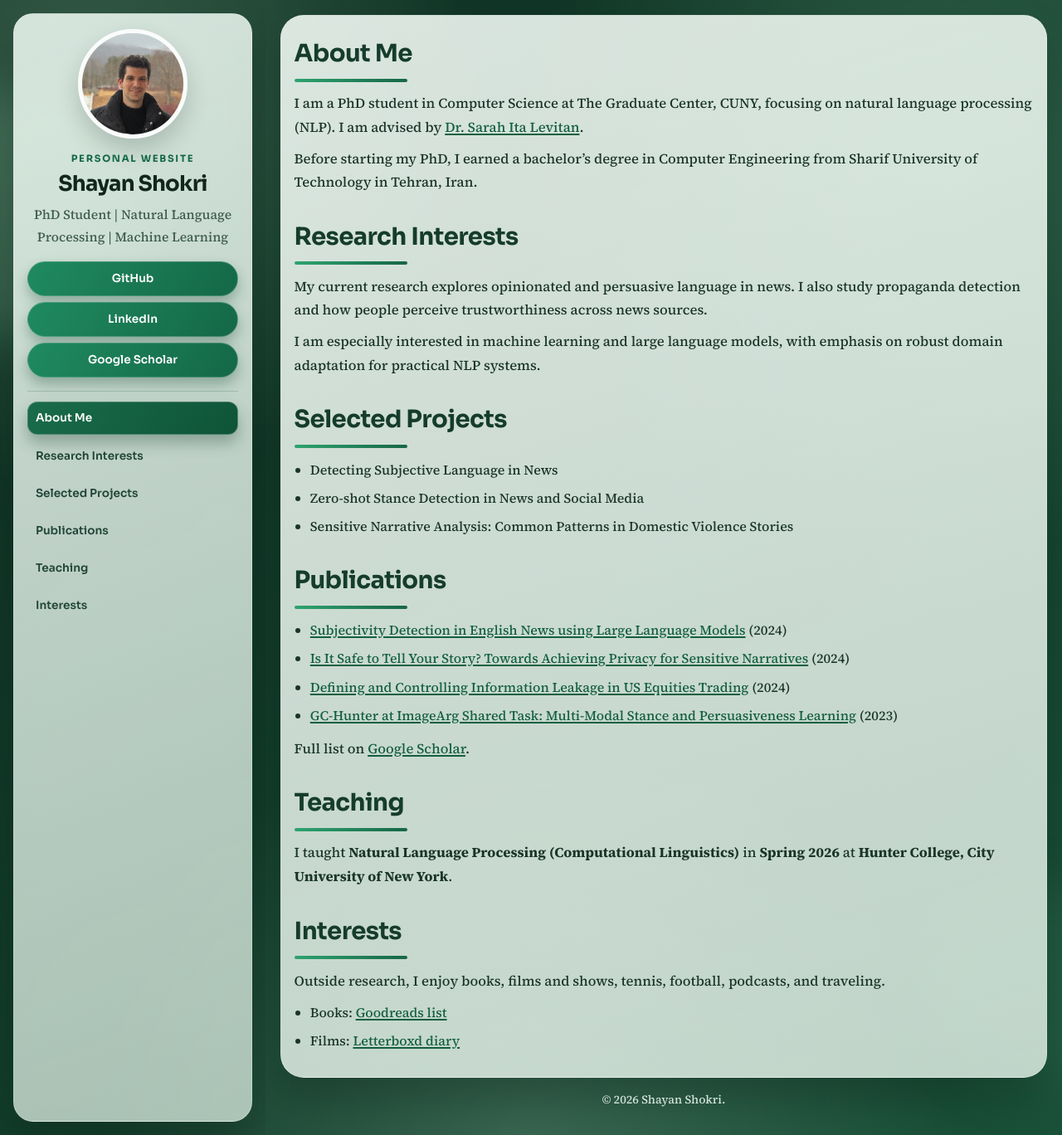
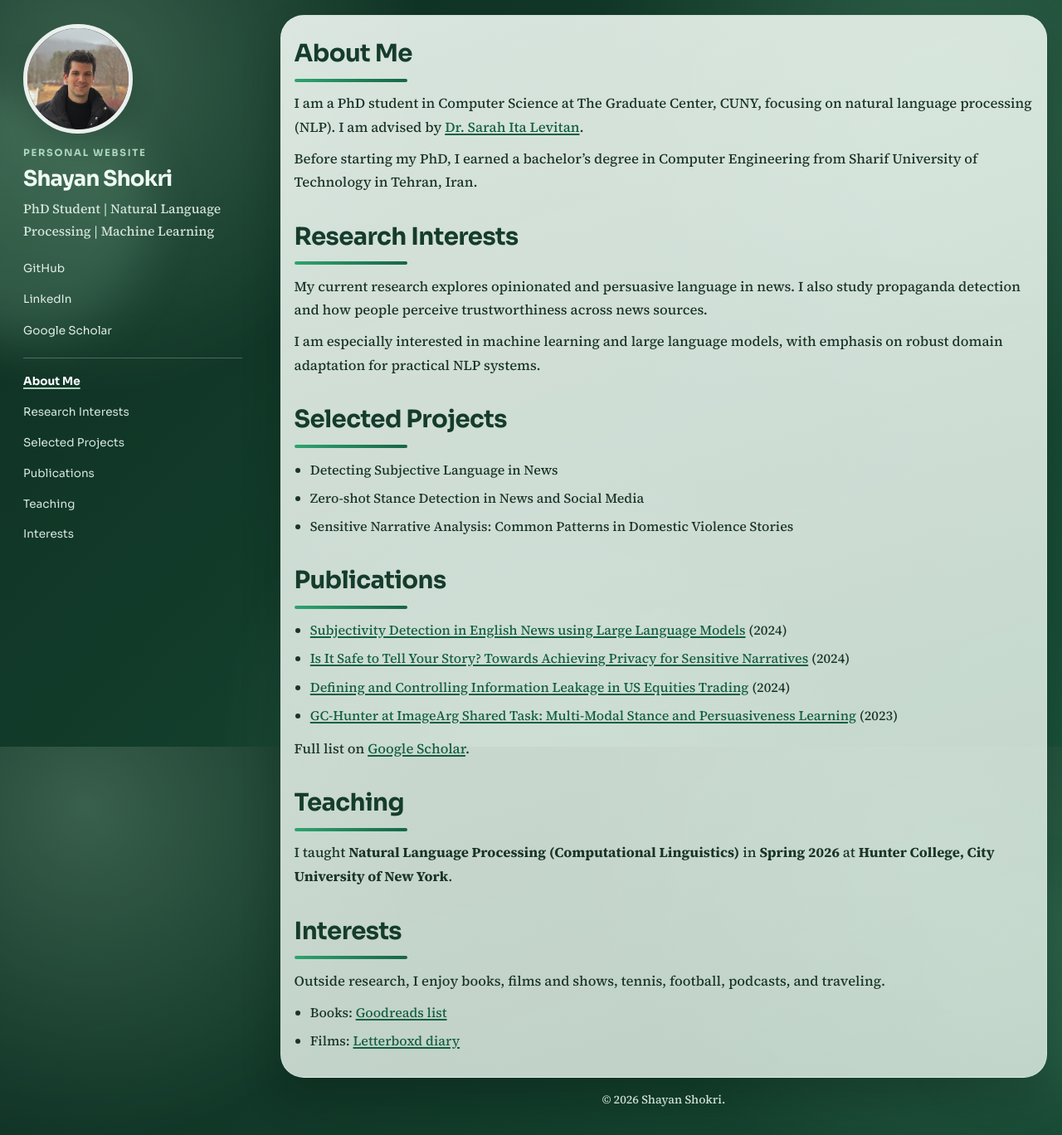
Before and after one commit to shaayaansh/shaayaansh.github.io, a Jekyll site: the page built from index.md, in a window 1280 px wide and 1368 px high. Shown: the whole window at 83% size. Built offline with Jekyll 4.4.1, drawn with Linux system fonts in a browser that asks for light colours.

Commit message:
Simplify sidebar style and fix background fill

```diff
--- a/assets/css/custom.css
+++ b/assets/css/custom.css
@@ -23,6 +23,8 @@
 body {
   margin: 0;
   padding: 0;
+  min-height: 100%;
+  background-color: var(--bg-1);
 }
 
 body {
@@ -35,6 +37,7 @@
     radial-gradient(circle at 50% 100%, rgba(189, 220, 200, 0.2) 0%, transparent 34%),
     linear-gradient(135deg, var(--bg-1), var(--bg-2) 45%, var(--bg-3));
   min-height: 100vh;
+  background-attachment: fixed;
 }
 
 .page-shell {
@@ -89,13 +92,7 @@
 }
 
 .sidebar-card {
-  border: 1px solid rgba(255, 255, 255, 0.24);
-  border-radius: var(--radius);
-  padding: 1.15rem 1rem 1.05rem;
-  background:
-    linear-gradient(160deg, rgba(236, 248, 241, 0.88), rgba(226, 243, 232, 0.72));
-  backdrop-filter: blur(10px);
-  box-shadow: var(--shadow-lg);
+  padding: 0.8rem 0.75rem 1rem;
   min-height: calc(100vh - 2rem);
 }
 
@@ -107,7 +104,7 @@
   box-shadow: var(--shadow-md);
   object-fit: cover;
   display: block;
-  margin: 0 auto;
+  margin: 0 0 0.25rem;
 }
 
 .eyebrow {
@@ -115,9 +112,9 @@
   font-size: 0.72rem;
   text-transform: uppercase;
   letter-spacing: 0.15em;
-  color: var(--accent-strong);
+  color: rgba(191, 229, 207, 0.88);
   margin: 0.9rem 0 0.35rem;
-  text-align: center;
+  text-align: left;
   font-weight: 700;
 }
 
@@ -125,15 +122,16 @@
   font-family: "Sora", "Avenir Next", sans-serif;
   margin: 0;
   font-size: clamp(1.35rem, 2.4vw, 1.62rem);
-  text-align: center;
+  text-align: left;
   letter-spacing: -0.03em;
   line-height: 1.16;
+  color: #eefaf3;
 }
 
 .tagline {
   margin: 0.55rem 0 0.95rem;
-  color: var(--muted);
-  text-align: center;
+  color: rgba(229, 244, 236, 0.9);
+  text-align: left;
   font-size: 0.98rem;
 }
 
@@ -141,32 +139,32 @@
   display: grid;
   grid-template-columns: 1fr;
   gap: 0.48rem;
-  margin-bottom: 1rem;
+  margin-bottom: 1.1rem;
 }
 
 .social-links a {
   text-decoration: none;
-  color: #ffffff;
+  color: rgba(234, 248, 240, 0.94);
   font-family: "Sora", "Avenir Next", sans-serif;
-  font-weight: 600;
+  font-weight: 500;
   font-size: 0.85rem;
-  text-align: center;
-  border-radius: 999px;
-  border: 1px solid rgba(255, 255, 255, 0.2);
-  background: linear-gradient(122deg, var(--accent), var(--accent-strong));
-  box-shadow: 0 8px 16px rgba(16, 66, 47, 0.32);
-  padding: 0.5rem 0.72rem;
-  transition: transform 180ms ease, filter 180ms ease;
+  text-align: left;
+  border-radius: 0;
+  border: 0;
+  background: transparent;
+  box-shadow: none;
+  padding: 0.2rem 0;
+  transition: color 180ms ease, transform 180ms ease;
 }
 
 .social-links a:hover,
 .social-links a:focus-visible {
-  transform: translateY(-2px);
-  filter: brightness(1.07);
+  color: #ffffff;
+  transform: translateX(2px);
 }
 
 .section-nav {
-  border-top: 1px solid rgba(20, 88, 60, 0.2);
+  border-top: 1px solid rgba(221, 241, 229, 0.28);
   padding-top: 0.8rem;
   display: grid;
   gap: 0.36rem;
@@ -174,33 +172,36 @@
 
 .section-link {
   text-decoration: none;
-  color: #214538;
+  color: rgba(229, 244, 236, 0.93);
   font-family: "Sora", "Avenir Next", sans-serif;
   font-size: 0.85rem;
-  font-weight: 600;
-  border-radius: 12px;
-  padding: 0.44rem 0.56rem;
-  border: 1px solid transparent;
-  transition: background-color 180ms ease, color 180ms ease, border-color 180ms ease;
+  font-weight: 500;
+  border-radius: 0;
+  padding: 0.24rem 0;
+  border: 0;
+  transition: color 180ms ease, transform 180ms ease;
 }
 
 .section-link:hover,
 .section-link:focus-visible {
-  background: rgba(24, 96, 68, 0.08);
-  border-color: rgba(24, 96, 68, 0.2);
+  color: #ffffff;
+  transform: translateX(2px);
 }
 
 .section-link.is-active {
   color: #ffffff;
-  background: linear-gradient(124deg, #196c4b, #0f5438);
-  border-color: rgba(255, 255, 255, 0.24);
-  box-shadow: 0 10px 18px rgba(10, 50, 34, 0.3);
+  font-weight: 700;
+  text-decoration: underline;
+  text-decoration-color: rgba(199, 235, 214, 0.85);
+  text-decoration-thickness: 2px;
+  text-underline-offset: 3px;
 }
 
 .main-column {
   min-width: 0;
   margin-left: 320px;
   padding: 1.1rem 1.1rem 0.8rem;
+  min-height: 100vh;
 }
 
 .content {
```
